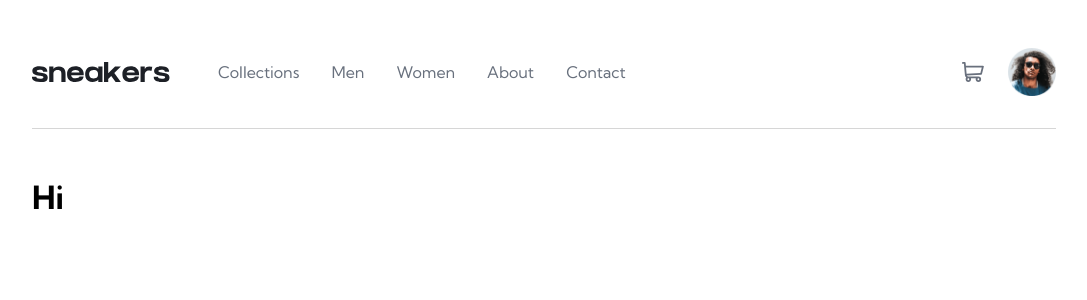
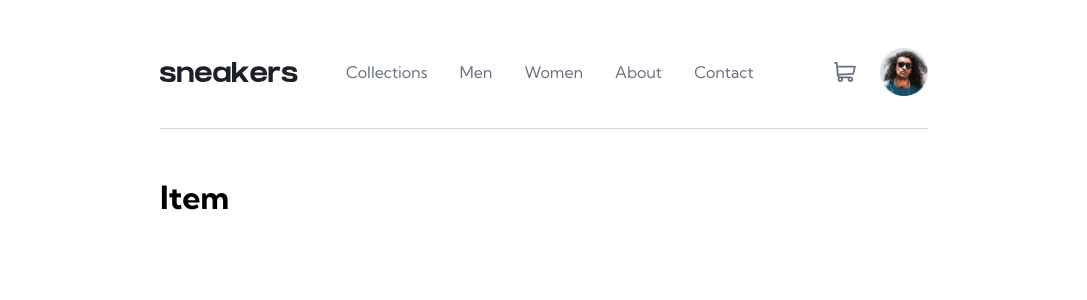
Before and after one commit to BorisKlco/react.ecommProductPage, a React (Vite) app: page / in a window 1280 px wide. Shown: the top 300 px of the page, without its empty margins (96-1183 px from the left). Built offline with nearby package versions, Linux system fonts and the light colour scheme.

Commit message:
navbar links

```diff
--- a/package.json
+++ b/package.json
@@ -12,7 +12,8 @@
   "dependencies": {
     "react": "^18.2.0",
     "react-dom": "^18.2.0",
-    "react-icons": "^4.10.1"
+    "react-icons": "^4.10.1",
+    "react-router-dom": "^6.14.0"
   },
   "devDependencies": {
     "@types/react": "^18.2.14",
--- /dev/null
+++ b/src/About.jsx
@@ -0,0 +1,9 @@
+const About = () => {
+  return (
+    <>
+      <h1>About</h1>
+    </>
+  );
+};
+
+export default About;
--- /dev/null
+++ b/src/Item.jsx
@@ -0,0 +1,9 @@
+const Item = () => {
+  return (
+    <>
+      <h1>Item</h1>
+    </>
+  );
+};
+
+export default Item;
--- a/src/Navbar.css
+++ b/src/Navbar.css
@@ -11,6 +11,16 @@ header .left {
   width: 100%;
   display: flex;
   align-items: center;
+}
+
+header .left a {
+  text-decoration: none;
+}
+header .left a:hover li {
+  font-weight: 700;
+  text-decoration: underline var(--Orange);
+  text-decoration-thickness: 0.3rem;
+  text-underline-offset: 3rem;
 }
 
 header ul {
@@ -44,7 +54,7 @@ header .profileImg {
   width: 0;
 }
 
-@media (max-width: 800px) {
+@media (max-width: 1200px) {
   header {
     padding-inline: 2rem;
   }
--- a/src/Navbar.jsx
+++ b/src/Navbar.jsx
@@ -1,5 +1,6 @@
+import { Link } from 'react-router-dom';
+import { CiMenuBurger } from 'react-icons/ci';
 import './Navbar.css';
-import { CiMenuBurger } from 'react-icons/ci';
 
 function Navbar() {
   return (
@@ -7,13 +8,25 @@ function Navbar() {
       <header>
         <nav className="left">
           <CiMenuBurger className="mobile" />
+          <Link to="/">
             <img src="/images/logo.svg" alt="logo" />
+          </Link>
           <ul>
+            <Link to="">
               <li>Collections</li>
+            </Link>
+            <Link to="">
               <li>Men</li>
+            </Link>
+            <Link to="">
               <li>Women</li>
+            </Link>
+            <Link to="/about">
               <li>About</li>
+            </Link>
+            <Link to="">
               <li>Contact</li>
+            </Link>
           </ul>
         </nav>
         <div className="right">
--- a/src/main.jsx
+++ b/src/main.jsx
@@ -1,13 +1,19 @@
 import { createRoot } from 'react-dom/client';
+import { BrowserRouter, Link, Route, Routes } from 'react-router-dom';
 import Navbar from './Navbar';
+import Item from './Item';
+import About from './About';
 import './style.css';
 
 const App = () => {
   return (
-    <>
+    <BrowserRouter>
       <Navbar />
-      <h1>Hi</h1>
-    </>
+      <Routes>
+        <Route path="/about" element={<About />} />
+        <Route path="/" element={<Item />} />
+      </Routes>
+    </BrowserRouter>
   );
 };
 createRoot(document.getElementById('root')).render(<App />);
--- a/src/style.css
+++ b/src/style.css
@@ -3,7 +3,6 @@
 :root {
   --Orange: hsl(26, 100%, 55%);
   --Pale-orange: hsl(25, 100%, 94%);
-
   --Very-dark-blue: hsl(220, 13%, 13%);
   --Dark-grayish-blue: hsl(219, 9%, 45%);
   --Grayish-blue: hsl(220, 14%, 75%);
@@ -23,11 +22,11 @@ img {
 
 body {
   font-family: 'Kumbh Sans', sans-serif;
-  max-width: 80%;
+  max-width: 60%;
   margin: auto;
 }
 
-@media (max-width: 800px) {
+@media (max-width: 1200px) {
   body {
     max-width: 100%;
   }
```
Also changed, not shown: 1 other file (tests, documents, lock files or other folders). Lines whose indentation alone changed are shown as unchanged.
